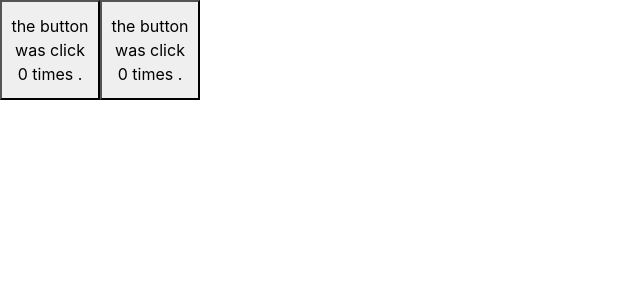
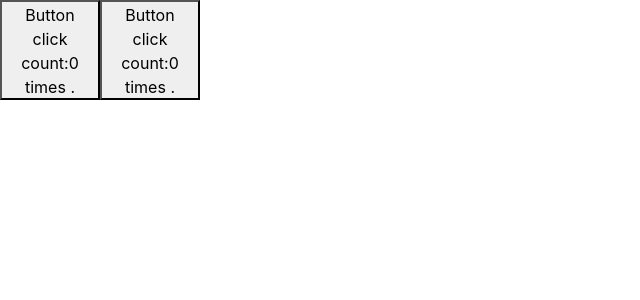
Before and after one commit to sanmathew1903/VoxAccess, a React (Create React App) app: page / in a window 1280 px wide. Shown: the top 300 px of the page, without its empty margins (0-640 px from the left). Built offline with nearby package versions, Linux system fonts and the light colour scheme.

Commit message:
small change

```diff
--- a/src/App.js
+++ b/src/App.js
@@ -8,7 +8,7 @@ function Mybutton() {
   }
 
   return (
-    <button onClick={press} style={{height:100,width:100}}>the button was click {count} times .</button>
+    <button onClick={press} style={{height:100,width:100}}>Button click count:{count} times .</button>
 
   )
 }
```
